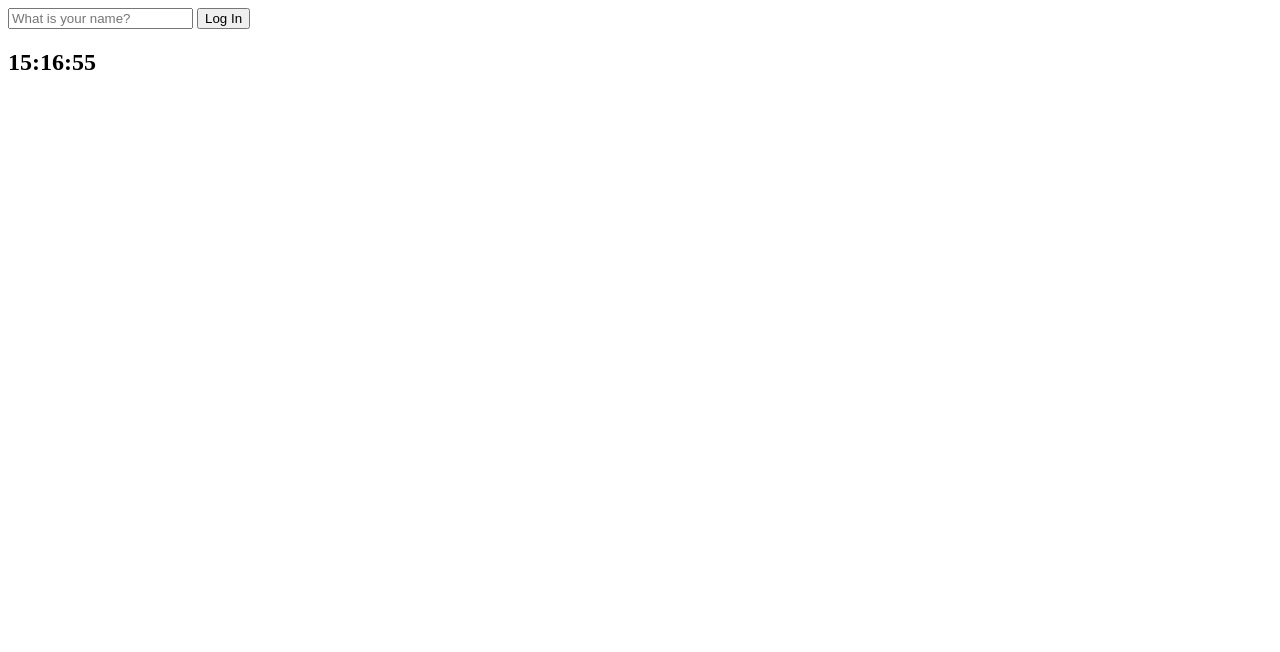
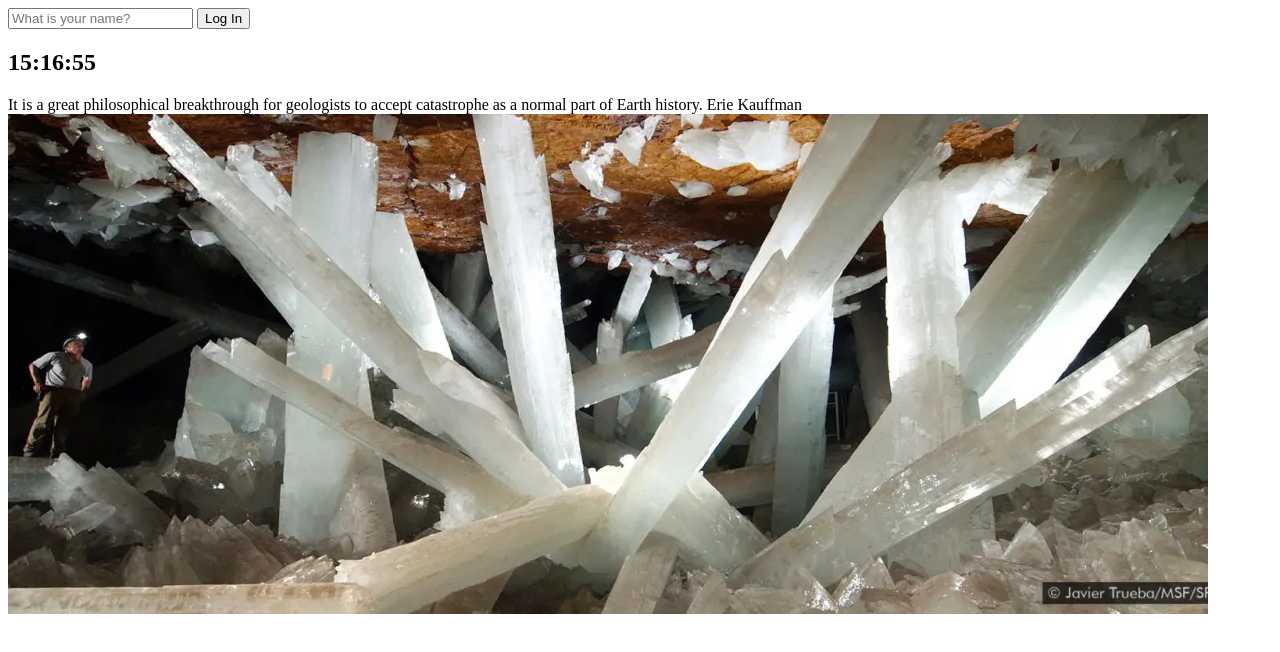
Before and after one commit to conserpark/vanilla-js, a plain HTML site: page index.html in a window 1280 px wide. Drawn offline with Linux system fonts and the light colour scheme.

Commit message:
img + quote

```diff
--- a/index.html
+++ b/index.html
@@ -19,7 +19,13 @@
     </form>
     <h2 id="clock">00:00:00</h2>
     <h1 id="greeting" class="hidden"></h1>
+    <div id="quote">
+      <span></span>
+      <span></span>
+    </div>
     <script src="js/greetings.js"></script>
     <script src="js/clock.js"></script>
+    <script src="js/quotes.js"></script>
+    <script src="js/background.js"></script>
   </body>
 </html>
--- /dev/null
+++ b/js/background.js
@@ -0,0 +1,9 @@
+const images = ["0.JPG", "1.webp", "2.webp"];
+
+const chosenImage = images[Math.floor(Math.random() * images.length)];
+
+const bgImage = document.createElement("img");
+
+bgImage.src = `img/${chosenImage}`;
+
+document.body.appendChild(bgImage);
--- /dev/null
+++ b/js/quotes.js
@@ -0,0 +1,53 @@
+const quotes = [
+  {
+    quote:
+      "Civilization exists by geological consent, subject to change without notice.",
+    author: "Will Durant",
+  },
+  {
+    quote: "A stone is ingrained with geological and historical memories.",
+    author: "Andy Goldsworthy",
+  },
+  {
+    quote: "Geologists have a saying - rocks remember.",
+    author: "Neil Armstrong",
+  },
+  { quote: "The present is the key to the past", author: "Charles Lyell" },
+  {
+    quote: "We learn geology the morning after the earthquake",
+    author: "Ralph Waldo Emerson",
+  },
+  {
+    quote:
+      "With their four-dimensional minds, and their interdisciplinary ultra-verbal way, geologists can wriggle out of almost anything.",
+    author: "John McPhee",
+  },
+  {
+    quote:
+      "We live in a society exquisitely dependent upon science and technology, in which hardly anyone knows anything about science and technology.",
+    author: "Carl Sagan",
+  },
+  {
+    quote:
+      "It strikes me that all our knowledge about the structure of our Earth is very much like what an old hen would know of the hundred-acre field in a corner of which she is scratching.",
+    author: "Charles Darwin",
+  },
+  {
+    quote:
+      "Geological age plays the same part in our view of the duration of the universe as the earth’s orbit radius does in our view of the immensity of space.",
+    author: "John Joly",
+  },
+  {
+    quote:
+      "It is a great philosophical breakthrough for geologists to accept catastrophe as a normal part of Earth history.",
+    author: "Erie Kauffman",
+  },
+];
+
+const quote = document.querySelector("#quote span:first-child");
+const author = document.querySelector("#quote span:last-child");
+
+const todaysQuote = quotes[Math.floor(Math.random() * quotes.length)];
+
+quote.innerText = todaysQuote.quote;
+author.innerText = todaysQuote.author;
```
Also changed, not shown: img/0.JPG (added), img/1.webp (added), img/2.webp (added).
